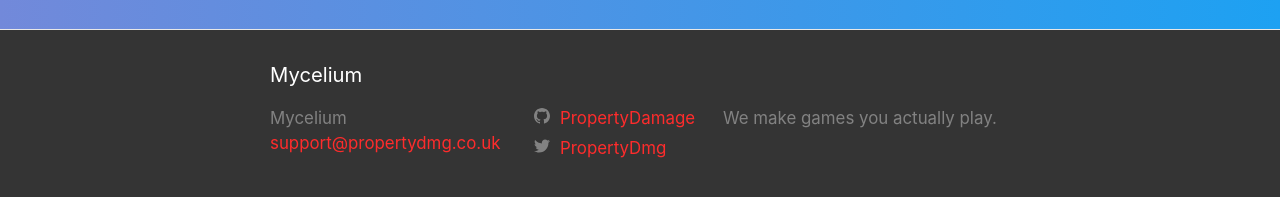
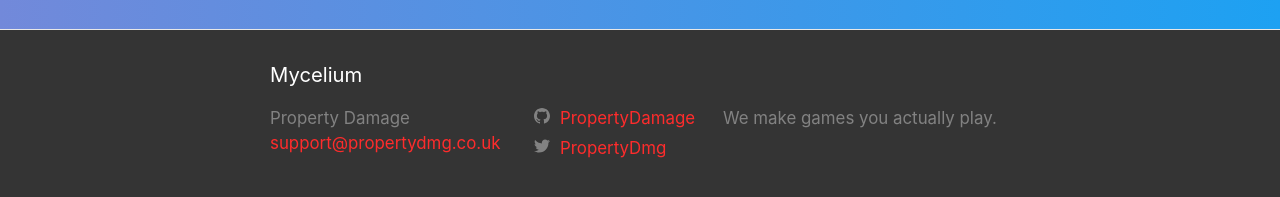
Before and after one commit to PropertyDamage/mycelium, a Jekyll site: the page built from index.html, in a window 1280 px wide and 900 px high, scrolled down 3987 px. Shown: the part 679-876 px from the top of the window. Built offline with Jekyll 4.4.1, drawn with Linux system fonts in a browser that asks for light colours.

Commit message:
Made the footer more accurate

```diff
--- a/_config.yml
+++ b/_config.yml
@@ -14,6 +14,7 @@
 # You can create any custom variable you would like, and they will be accessible
 # in the templates via {{ site.myvariable }}.
 title:            Mycelium
+author:           Property Damage
 email:            support@propertydmg.co.uk
 description:      >- # this means to ignore newlines until "baseurl:"
   We make games you actually play.
```
